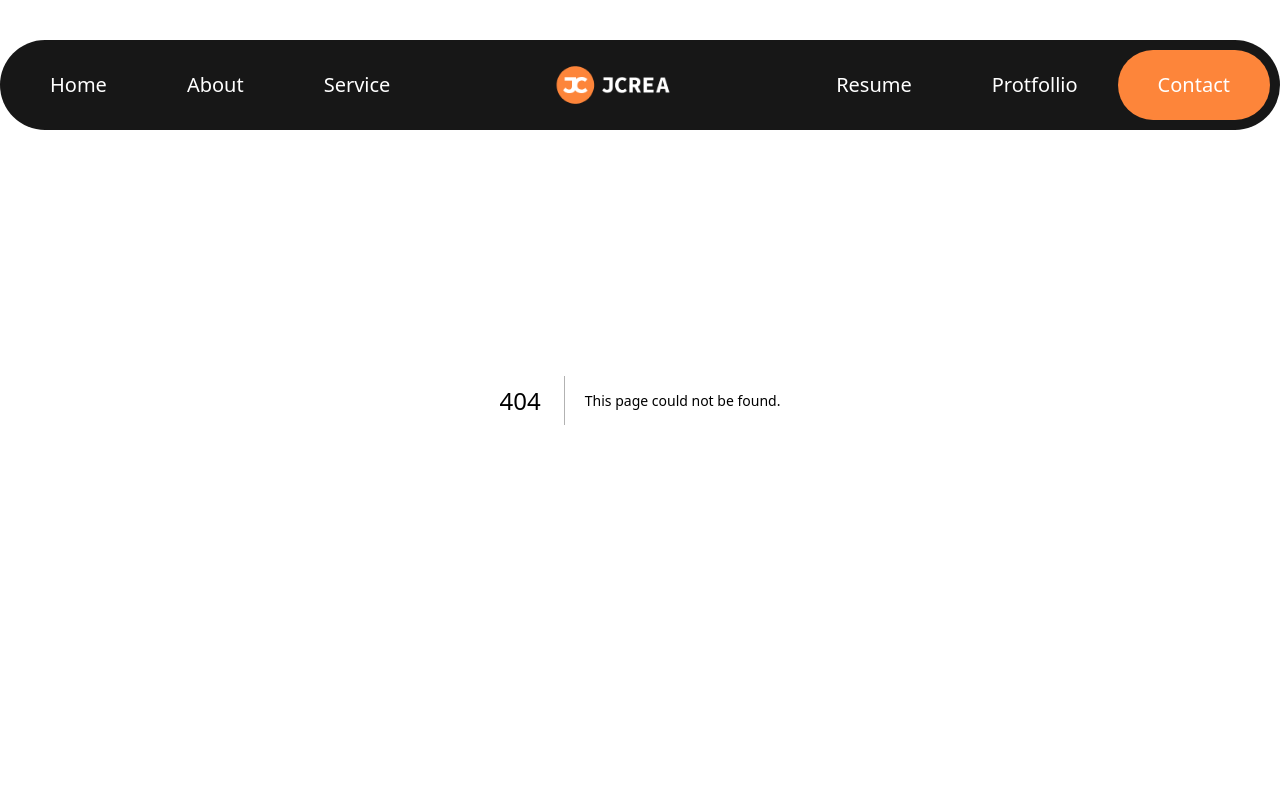
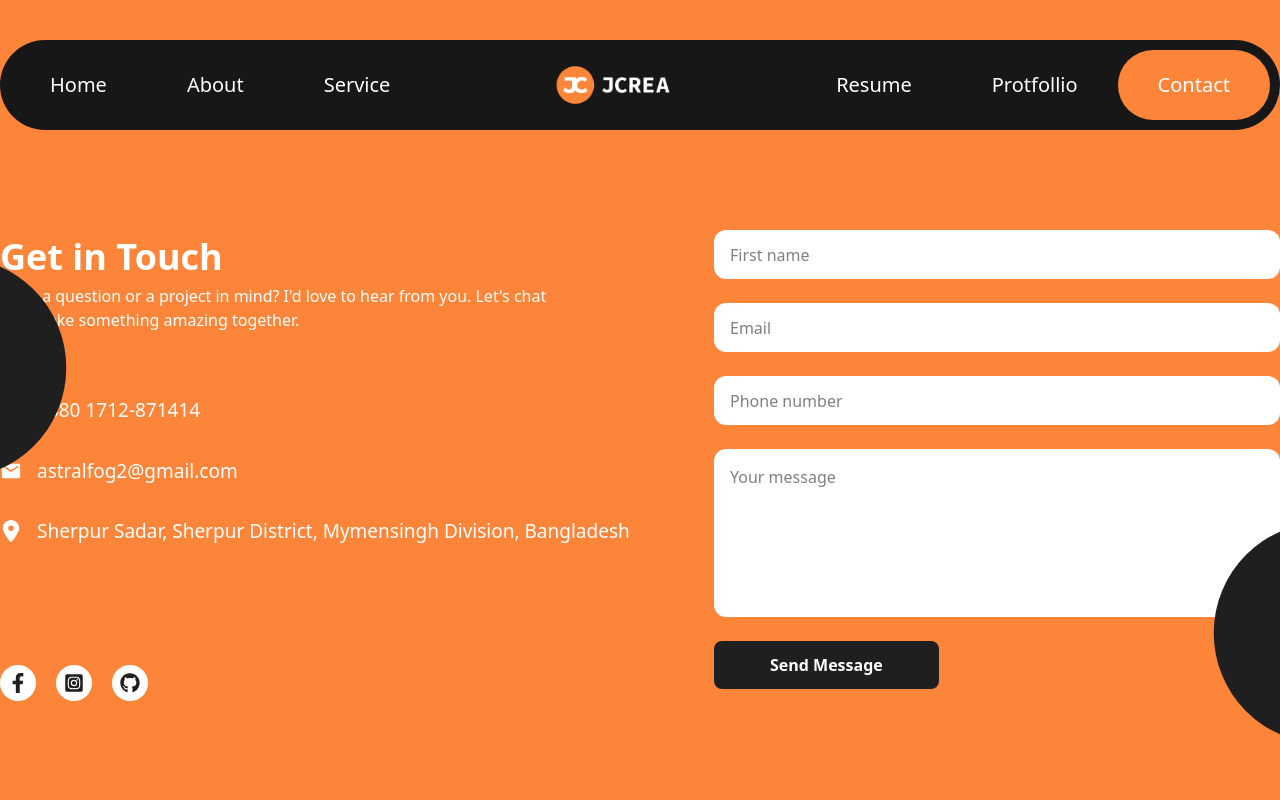
Before and after one commit to RaiyanHossainDev/RaiyanHossainDev, a Next.js app: page /contact in a window 1280 px wide. Before the commit this address had no page. Shown: the top 800 px of the page. Built offline with nearby package versions, Linux system fonts and the light colour scheme; a web font is replaced by a local one.

Commit message:
contact design complete

```diff
--- /dev/null
+++ b/app/(pages)/contact/page.jsx
@@ -0,0 +1,13 @@
+import Contact from '@/app/components/Contact/Contact'
+import React from 'react'
+
+const page = () => {
+  return (
+    <section>
+        <Contact />
+        <img src="/images/tag.png" className="w-full mt-[20px]" />
+    </section>
+  )
+}
+
+export default page
--- a/app/(pages)/protfollio/loading.js
+++ b/app/(pages)/protfollio/loading.js
@@ -1,6 +1,6 @@
 'use client';
 import React from 'react';
 
-export default function Loading() {
+export default function loading() {
   return <p>Loading...</p>;
 }
--- a/app/components/Banner/Banner.jsx
+++ b/app/components/Banner/Banner.jsx
@@ -35,8 +35,8 @@ const Banner = () => {
             <Image className='absolute bottom-0 left-[50%] translate-x-[-50%] w-[417px]' alt='Raiyan Hossain raiyan hossain ryan hossain raiyan hossen' src={Raiyan} />
             <div className='pb-[46px] flex justify-center'>
               <div className='rounded-full p-[10px] pr-[28px] text-white text-[25.69px] border-[2px] border-transparent backdrop-blur bg-white/10 [border-image:radial-gradient(circle,white_0%,transparent_70%)_1] flex items-center justify-center gap-[28px] translate-z-0 z-[10]'>
-                <Link className='flex bg-primary rounded-full border-[1px] border-[#D0D5DD] py-[16px] px-[31px] items-center  justify-center gap-[12px]' href={'/'}>Portfolio <RxArrowTopRight /></Link>
-                <Link href={'/'}>Hire me</Link>
+                <Link className='relative after:content-["↗"] flex gap-[10px] items-center after:text-[0px] hover:after:text-[36px] after:transition-all after:duration-[.2s] transition-all duration-[.2s] hover:bg-primary rounded-full border-[1px] border-transparent hover:border-[#D0D5DD] py-[16px] px-[31px] after:leading-1' href={'/protfollio'}>protfollio</Link>
+                <Link className='relative after:content-["↗"] flex gap-[10px] items-center after:text-[0px] hover:after:text-[36px] after:transition-all after:duration-[.2s] transition-all duration-[.2s] hover:bg-primary rounded-full border-[1px] border-transparent hover:border-[#D0D5DD] py-[16px] px-[31px] after:leading-1' href={'/contact'}>Hire me</Link>
               </div>
             </div>
         </div>
--- /dev/null
+++ b/app/components/Contact/Contact.jsx
@@ -0,0 +1,57 @@
+'use client'
+import React, { useState } from 'react'
+import { IoMdCall } from "react-icons/io";
+import { MdEmail } from "react-icons/md";
+import { FaLocationDot } from "react-icons/fa6";
+import { FaInstagramSquare, FaFacebookF, FaGithub  } from "react-icons/fa";
+
+const Contact = () => {
+    const [formData, setFormData] = useState({
+        name: '',
+        email: '',
+        phone: '',
+        message: ''
+    });
+
+
+    const handleSubmit = (e) => {
+        e.preventDefault();
+        console.log(formData);
+    };
+
+  return (
+    <section className='bg-primary pt-[230px] pb-[124px] relative overflow-hidden'>
+        <div className="container">
+            <div className="row flex justify-between">
+                <div className="col text-white">
+                    <h1 className='text-[36px] font-bold'>Get in Touch</h1>
+                    <p className='text-[16px] w-[566px] mb-[64px]'>Have a question or a project in mind? I'd love to hear from you. Let's chat and make something amazing together.</p>
+                    <div className='flex flex-col gap-[32px]'>
+                        <p className='flex items-center gap-[15px] text-[19px]'><IoMdCall className='text-[22px]'/>+880 1712-871414</p>
+                        <p className='flex items-center gap-[15px] text-[19px]'><MdEmail className='text-[22px]'/>astralfog2@gmail.com</p>
+                        <p className='flex items-center gap-[15px] text-[19px]'><FaLocationDot className='text-[22px]'/>Sherpur Sadar, Sherpur District, Mymensingh Division, Bangladesh</p>
+                    </div>
+                    <div className='mt-[119px] flex gap-[20px] text-[#1F1F1F]'>
+                        <a className='p-[8px] rounded-full bg-white' target='_blank' href="https://www.facebook.com/profile.php?id=61578419153609"><FaFacebookF className='text-[20px]'/></a>
+                        <a className='p-[8px] rounded-full bg-white' target='_blank' href="https://www.instagram.com/_not0ryan/"><FaInstagramSquare className='text-[20px]'/></a>
+                        <a className='p-[8px] rounded-full bg-white' target='_blank' href="https://github.com/RaiyanHossainDev"><FaGithub className='text-[20px]'/></a>
+                    </div>
+                </div>
+                <div className="col">
+                    <form onSubmit={handleSubmit} className='flex flex-col gap-[24px] items-start' action="" method="post">
+                        <input onChange={(e) => setFormData({...formData, name: e.target.value})} className='border-none outline-none bg-white pl-[16px] w-[566px] rounded-xl h-[49px]' type="text" name="" id="" placeholder='First name' />
+                        <input onChange={(e) => setFormData({...formData, email: e.target.value})} className='border-none outline-none bg-white pl-[16px] w-[566px] rounded-xl h-[49px]' type="email" name="" id="" placeholder='Email' />
+                        <input onChange={(e) => setFormData({...formData, phone: e.target.value})} className='border-none outline-none bg-white pl-[16px] w-[566px] rounded-xl h-[49px]' type="number" name="" id="" placeholder='Phone number' />
+                        <textarea onChange={(e) => setFormData({...formData, message: e.target.value})} className='border-none outline-none bg-white pl-[16px] pt-[16px] w-[566px] rounded-xl h-[168px]' name="" id="" placeholder='Your message'></textarea>
+                        <button className='text-[16px] font-bold text-white bg-[#1F1F1F] px-[56px] py-[12px] rounded-[8px] cursor-pointer'  type='submit'>Send Message</button>
+                    </form>
+                </div>
+            </div>
+        </div>
+        <div className="circle w-[221px] h-[221px] rounded-full bg-[#1F1F1F] absolute top-[50%] translate-y-[-70%] translate-x-[-70%]"></div>
+        <div className="circle w-[221px] h-[221px] rounded-full bg-[#1F1F1F] absolute right-0 top-[50%] translate-y-[50%] translate-x-[70%]"></div>
+    </section>
+  )
+}
+
+export default Contact
--- a/app/components/Footer/Footer.jsx
+++ b/app/components/Footer/Footer.jsx
@@ -17,7 +17,7 @@ const Footer = () => {
             <div className="footer-col">
                 <div className="footer-head flex justify-between items-center py-[44px]">
                     <h2 className='text-[64px] text-[#FCFCFD]'>Lets Connect there</h2>
-                    <Link className='flex items-center px-[34px] py-[10px] rounded-[60px] bg-[#FD853A] text-white text-[25px]' href={'#'}>Hire me <CgArrowTopRight className='text-[30px] text-white' /></Link>
+                    <Link className='relative text-[25px] border-[1px] border-[#FD853A] text-white after:content-["↗"] flex gap-[10px] items-center after:text-[0px] hover:after:text-[36px] after:transition-all after:duration-[.2s] transition-all duration-[.2s] hover:bg-primary rounded-full hover:border-[#D0D5DD] py-[16px] px-[31px] after:leading-1' href={'/contact'}>Hire me</Link>
                 </div>
                 <div className="line w-full h-[2px] bg-[#475467] my-[55px]"></div>
                <div className="footer-main flex justify-between">
```
